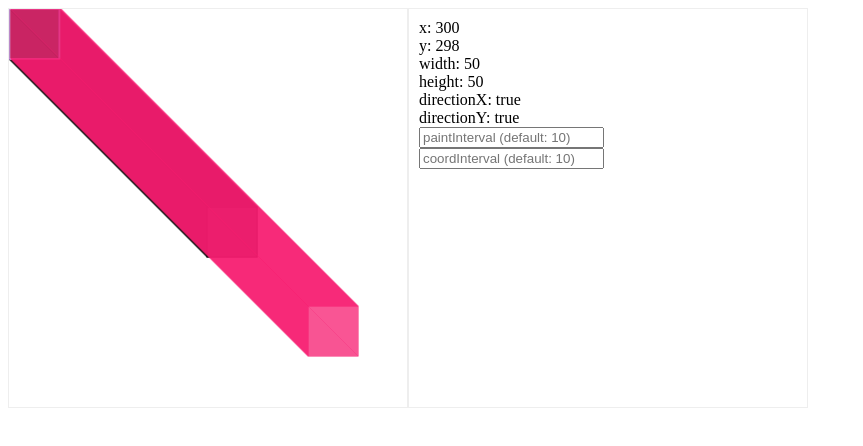
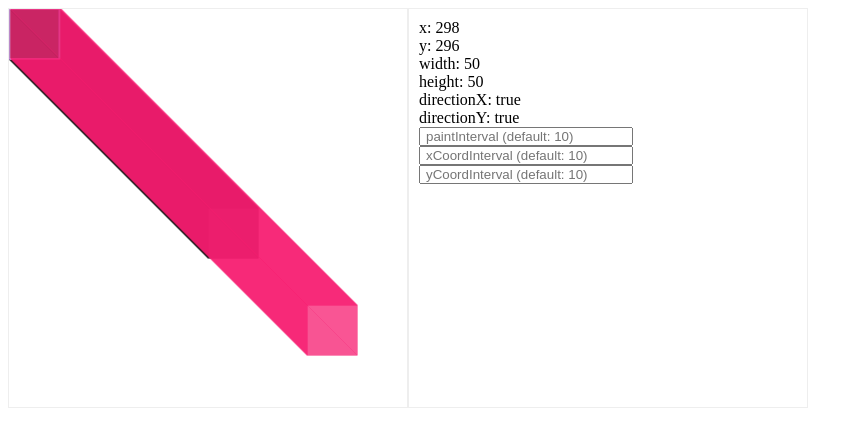
Before and after one commit to j0nas/art, a website: page index.html in a window 1280 px wide. Shown: the whole page, without its empty margins (0-863 px from the left). Drawn offline with Linux system fonts and the light colour scheme.

Commit message:
add 'name' property to Observable

```diff
--- a/Observable.js
+++ b/Observable.js
@@ -20,6 +20,10 @@ class Observable {
         this._intervalFn = config.intervalFn;
         this._setInterval();
       }
+
+      if (config.name) {
+        this._name = config.name;
+      }
     }
   }
 
@@ -33,6 +37,10 @@ class Observable {
     this._setInterval(this._value)
   }
 
+  get name() {
+    return this._name;
+  }
+
   addListener(listener) {
     this._changeListeners.push(listener);
   }
--- a/index.css
+++ b/index.css
@@ -23,3 +23,8 @@
 .block {
     display: block;
 }
+
+.input {
+    width: 200px;
+    padding: 0 5px;
+}
--- a/index.js
+++ b/index.js
@@ -20,24 +20,27 @@ const state = {
 const rand = multiplier => Math.random() * multiplier;
 const coinFlip = (func1, func2) => rand(2) > 1 ? func1() : func2();
 
+// Color
 const paint = () => ctx.strokeRect(state.x, state.y, state.width, state.height);
 const setColor = () => ctx.strokeStyle = `rgb(${rand(255)},${rand(255)},${rand(255)})`
 
+// Direction
 const setDirectionX = () => coinFlip(() => state.directionX = true, () => state.directionX = false)
 const setDirectionY = () => coinFlip(() => state.directionY = true, () => state.directionY = false)
 
+// Position
 const increaseX = () => { if (state.x < width) state.x++; else { setDirectionX(); setColor(); } }
 const decreaseX = () => { if (state.x > 0) state.x--; else { setDirectionX(); setColor(); } }
 const mutateX = () => state.directionX ? increaseX() : decreaseX();
 
+// Position
 const increaseY = () => { if (state.y < height) state.y++; else { setDirectionY(); setColor(); } }
 const decreaseY = () => { if (state.y > 0) state.y--; else { setDirectionY(); setColor(); } }
 const mutateY = () => state.directionY ? increaseY() : decreaseY();
-const setCoord = () => { mutateX(); mutateY(); };
 
 function createField(fieldName, observable) {
   const inputElement = document.createElement('input');
-  inputElement.classList.add('block')
+  inputElement.classList.add('block', 'input')
   inputElement.placeholder = `${fieldName} (default: ${observable.get()})`;
   inputElement.onchange = e => {
     observable.set(Number(e.target.value));
@@ -57,17 +60,13 @@ function createLabel(stateFieldName, updateFrequency) {
 }
 
 (function() {
-  setCoord();
-  paint()
-  const paintInterval = new Observable(10, { intervalFn: paint });
-  // const colorInterval = new Observable(1000, { intervalFn: setColor });
-  const coordInterval = new Observable(10, { intervalFn: setCoord });
-
   Object.keys(state).forEach(field => createLabel(field, 100));
 
-  createField('paintInterval', paintInterval)
-  // createField('colorInterval', colorInterval)
-  createField('coordInterval', coordInterval)
+  [
+    new Observable(10, { name: 'paintInterval', intervalFn: paint }),
+    new Observable(10, { name: 'xCoordInterval', intervalFn: mutateX }),
+    new Observable(10, { name: 'yCoordInterval', intervalFn: mutateY }),
+  ].map(observable => createField(observable.name, observable));
 })();
 
 console.log('Painted!');
```
